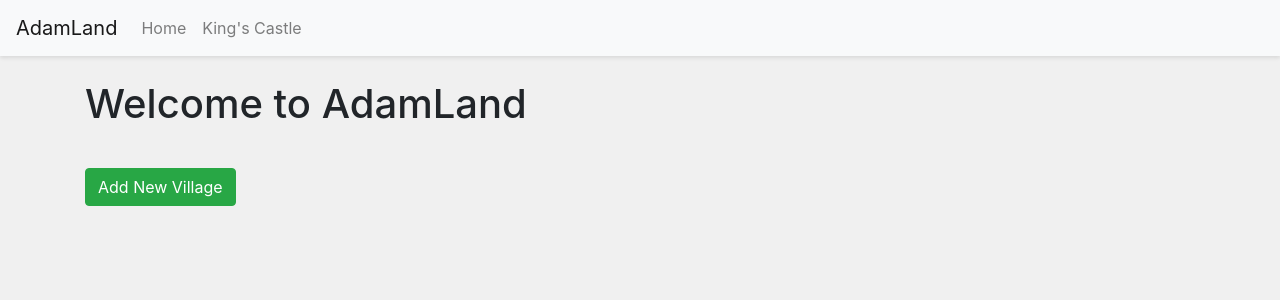
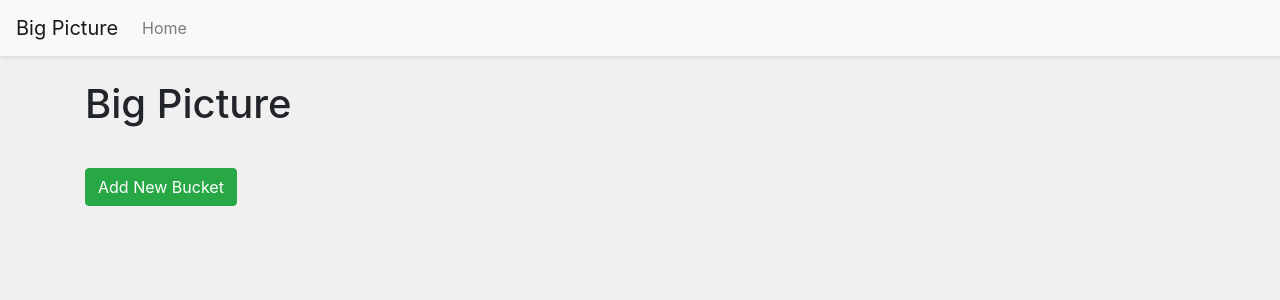
Before and after one commit to acquirk/AdamLand, a Flask app: page / in a window 1280 px wide. Shown: the top 300 px of the page. Run offline with Flask 3, Linux system fonts and the light colour scheme; some libraries are stand-ins or nearby versions.

Commit message:
reverted

```diff
--- a/app/routes.py
+++ b/app/routes.py
@@ -1,99 +1,53 @@
 from flask import render_template, request, jsonify, redirect, url_for, flash
 from app import app, db
-from app.models import Village, Building, Project, Goal
+from app.models import Bucket, Project, Goal
 from datetime import datetime
 
 # Main pages
 @app.route('/')
 def index():
-    villages = Village.query.all()
-    return render_template('index.html', villages=villages)
+    buckets = Bucket.query.all()
+    return render_template('index.html', buckets=buckets)
 
-@app.route('/kings_castle')
-def kings_castle():
-    return render_template('kings_castle.html')
+# Bucket routes
+@app.route('/bucket/<int:bucket_id>')
+def view_bucket(bucket_id):
+    bucket = Bucket.query.get_or_404(bucket_id)
+    return render_template('bucket.html', bucket=bucket)
 
-# Village routes
-@app.route('/village/<int:village_id>')
-def view_village(village_id):
-    village = Village.query.get_or_404(village_id)
-    return render_template('village.html', village=village)
-
-@app.route('/village/add', methods=['GET', 'POST'])
-def add_village():
+@app.route('/bucket/add', methods=['GET', 'POST'])
+def add_bucket():
     if request.method == 'POST':
-        new_village = Village(
+        new_bucket = Bucket(
             name=request.form['name'],
             subtitle=request.form['subtitle'],
             advice=request.form['advice']
         )
-        db.session.add(new_village)
+        db.session.add(new_bucket)
         db.session.commit()
-        flash('Village added successfully!', 'success')
+        flash('Bucket added successfully!', 'success')
         return redirect(url_for('index'))
-    return render_template('add_village.html')
+    return render_template('add_bucket.html')
 
-@app.route('/village/<int:village_id>/edit', methods=['GET', 'POST'])
-def edit_village(village_id):
-    village = Village.query.get_or_404(village_id)
+@app.route('/bucket/<int:bucket_id>/edit', methods=['GET', 'POST'])
+def edit_bucket(bucket_id):
+    bucket = Bucket.query.get_or_404(bucket_id)
     if request.method == 'POST':
-        village.name = request.form['name']
-        village.subtitle = request.form['subtitle']
-        village.advice = request.form['advice']
+        bucket.name = request.form['name']
+        bucket.subtitle = request.form['subtitle']
+        bucket.advice = request.form['advice']
         db.session.commit()
-        flash('Village updated successfully!', 'success')
-        return redirect(url_for('view_village', village_id=village.id))
-    return render_template('edit_village.html', village=village)
+        flash('Bucket updated successfully!', 'success')
+        return redirect(url_for('view_bucket', bucket_id=bucket.id))
+    return render_template('edit_bucket.html', bucket=bucket)
 
-@app.route('/village/<int:village_id>/delete', methods=['POST'])
-def delete_village(village_id):
-    village = Village.query.get_or_404(village_id)
-    db.session.delete(village)
+@app.route('/bucket/<int:bucket_id>/delete', methods=['POST'])
+def delete_bucket(bucket_id):
+    bucket = Bucket.query.get_or_404(bucket_id)
+    db.session.delete(bucket)
     db.session.commit()
-    flash('Village deleted successfully!', 'success')
+    flash('Bucket deleted successfully!', 'success')
     return redirect(url_for('index'))
-
-# Building routes
-@app.route('/building/<int:building_id>')
-def view_building(building_id):
-    building = Building.query.get_or_404(building_id)
-    return render_template('building.html', building=building)
-
-@app.route('/village/<int:village_id>/add_building', methods=['GET', 'POST'])
-def add_building(village_id):
-    villages = Village.query.all()
-    current_village = Village.query.get_or_404(village_id)
-    if request.method == 'POST':
-        new_building = Building(
-            name=request.form['name'],
-            description=request.form['description'],
-            village_id=request.form['village_id']
-        )
-        db.session.add(new_building)
-        db.session.commit()
-        flash('Building added successfully!', 'success')
-        return redirect(url_for('view_village', village_id=new_building.village_id))
-    return render_template('add_building.html', villages=villages, current_village=current_village)
-
-@app.route('/building/<int:building_id>/edit', methods=['GET', 'POST'])
-def edit_building(building_id):
-    building = Building.query.get_or_404(building_id)
-    if request.method == 'POST':
-        building.name = request.form['name']
-        building.description = request.form['description']
-        db.session.commit()
-        flash('Building updated successfully!', 'success')
-        return redirect(url_for('view_building', building_id=building.id))
-    return render_template('edit_building.html', building=building)
-
-@app.route('/building/<int:building_id>/delete', methods=['POST'])
-def delete_building(building_id):
-    building = Building.query.get_or_404(building_id)
-    village_id = building.village_id
-    db.session.delete(building)
-    db.session.commit()
-    flash('Building deleted successfully!', 'success')
-    return redirect(url_for('view_village', village_id=village_id))
 
 # Project routes
 @app.route('/project/<int:project_id>')
@@ -101,20 +55,20 @@ def view_project(project_id):
     project = Project.query.get_or_404(project_id)
     return render_template('project.html', project=project)
 
-@app.route('/building/<int:building_id>/add_project', methods=['GET', 'POST'])
-def add_project(building_id):
-    building = Building.query.get_or_404(building_id)
+@app.route('/bucket/<int:bucket_id>/add_project', methods=['GET', 'POST'])
+def add_project(bucket_id):
+    bucket = Bucket.query.get_or_404(bucket_id)
     if request.method == 'POST':
         new_project = Project(
             name=request.form['name'],
             description=request.form['description'],
-            building=building
+            bucket=bucket
         )
         db.session.add(new_project)
         db.session.commit()
         flash('Project added successfully!', 'success')
-        return redirect(url_for('view_building', building_id=building.id))
-    return render_template('add_project.html', building=building)
+        return redirect(url_for('view_bucket', bucket_id=bucket.id))
+    return render_template('add_project.html', bucket=bucket)
 
 @app.route('/project/<int:project_id>/edit', methods=['GET', 'POST'])
 def edit_project(project_id):
@@ -130,11 +84,11 @@ def edit_project(project_id):
 @app.route('/project/<int:project_id>/delete', methods=['POST'])
 def delete_project(project_id):
     project = Project.query.get_or_404(project_id)
-    building_id = project.building_id
+    bucket_id = project.bucket_id
     db.session.delete(project)
     db.session.commit()
     flash('Project deleted successfully!', 'success')
-    return redirect(url_for('view_building', building_id=building_id))
+    return redirect(url_for('view_bucket', bucket_id=bucket_id))
 
 # Goal routes
 @app.route('/goal/<int:goal_id>')
@@ -178,16 +132,7 @@ def delete_goal(goal_id):
     flash('Goal deleted successfully!', 'success')
     return redirect(url_for('view_project', project_id=project_id))
 
-# King's Messenger route
-@app.route('/kings_messenger', methods=['GET', 'POST'])
-def kings_messenger():
-    if request.method == 'POST':
-        message = request.form['message']
-        # Here you would process the message, perhaps saving it to a database
-        # or sending it to another part of the application
-        flash('Message sent to the King!', 'success')
-        return redirect(url_for('kings_castle'))
-    return render_template('kings_messenger.html')
+
 
 # Error handling routes
 @app.errorhandler(404)
--- a/app/templates/base.html
+++ b/app/templates/base.html
@@ -3,13 +3,13 @@
 <head>
     <meta charset="UTF-8">
     <meta name="viewport" content="width=device-width, initial-scale=1.0">
-    <title>{% block title %}AdamLand{% endblock %}</title>
+    <title>{% block title %}Big Picture{% endblock %}</title>
     <link rel="stylesheet" href="https://stackpath.bootstrapcdn.com/bootstrap/4.5.2/css/bootstrap.min.css">
     <link rel="stylesheet" href="{{ url_for('static', filename='css/style.css') }}">
 </head>
 <body>
     <nav class="navbar navbar-expand-lg navbar-light bg-light">
-        <a class="navbar-brand" href="{{ url_for('index') }}">AdamLand</a>
+        <a class="navbar-brand" href="{{ url_for('index') }}">Big Picture</a>
         <button class="navbar-toggler" type="button" data-toggle="collapse" data-target="#navbarNav" aria-controls="navbarNav" aria-expanded="false" aria-label="Toggle navigation">
             <span class="navbar-toggler-icon"></span>
         </button>
@@ -17,9 +17,6 @@
             <ul class="navbar-nav">
                 <li class="nav-item">
                     <a class="nav-link" href="{{ url_for('index') }}">Home</a>
-                </li>
-                <li class="nav-item">
-                    <a class="nav-link" href="{{ url_for('kings_castle') }}">King's Castle</a>
                 </li>
             </ul>
         </div>
--- a/app/templates/index.html
+++ b/app/templates/index.html
@@ -1,24 +1,24 @@
 {% extends "base.html" %}
 
-{% block title %}Welcome to AdamLand{% endblock %}
+{% block title %}Big Picture{% endblock %}
 
 {% block content %}
-<h1 class="mb-4">Welcome to AdamLand</h1>
+<h1 class="mb-4">Big Picture</h1>
 
 <div class="row">
-    {% for village in villages %}
+    {% for bucket in buckets %}
     <div class="col-md-6 mb-4">
         <div class="card">
             <div class="card-body">
-                <h5 class="card-title">{{ village.name }}</h5>
-                <h6 class="card-subtitle mb-2 text-muted">{{ village.subtitle }}</h6>
-                <p class="card-text">{{ village.advice }}</p>
-                <a href="{{ url_for('view_village', village_id=village.id) }}" class="btn btn-primary">Visit Village</a>
+                <h5 class="card-title">{{ bucket.name }}</h5>
+                <h6 class="card-subtitle mb-2 text-muted">{{ bucket.subtitle }}</h6>
+                <p class="card-text">{{ bucket.advice }}</p>
+                <a href="{{ url_for('view_bucket', bucket_id=bucket.id) }}" class="btn btn-primary">Visit Bucket</a>
             </div>
         </div>
     </div>
     {% endfor %}
 </div>
 
-<a href="{{ url_for('add_village') }}" class="btn btn-success mt-3">Add New Village</a>
+<a href="{{ url_for('add_bucket') }}" class="btn btn-success mt-3">Add New Bucket</a>
 {% endblock %}
--- a/config.py
+++ b/config.py
@@ -2,5 +2,5 @@ import os
 
 class Config:
     SECRET_KEY = '4b2e2f12ff1e9c33a69f9fbd1f63b2a1'  # You should use a strong, random key in production
-    SQLALCHEMY_DATABASE_URI = 'postgresql:///adamland'
+    SQLALCHEMY_DATABASE_URI = 'postgresql://postgres@localhost/adamland'
     SQLALCHEMY_TRACK_MODIFICATIONS = False
```
Also changed, not shown: app/models.py (+3 -10 lines), app/templates/500.html (added, +8 -0 lines), app/templates/add_bucket.html (renamed from app/templates/add_village.html, +5 -5 lines), app/templates/add_building.html (deleted, +0 -29 lines), app/templates/bucket.html (added, +24 -0 lines), app/templates/building.html (deleted, +0 -26 lines), app/templates/buildings.html (deleted, +0 -32 lines), app/templates/edit_bucket.html (added, +24 -0 lines), app/templates/edit_building.html (deleted, +0 -24 lines), app/templates/edit_village.html (deleted, +0 -24 lines), app/templates/kings_castle.html (deleted, +0 -31 lines), app/templates/village.html (deleted, +0 -32 lines), migrations/versions/b68b6df57ee4_initial_migration.py (renamed from migrations/versions/50799062151a_initial_migration.py, +26 -27 lines), 2 other files.
